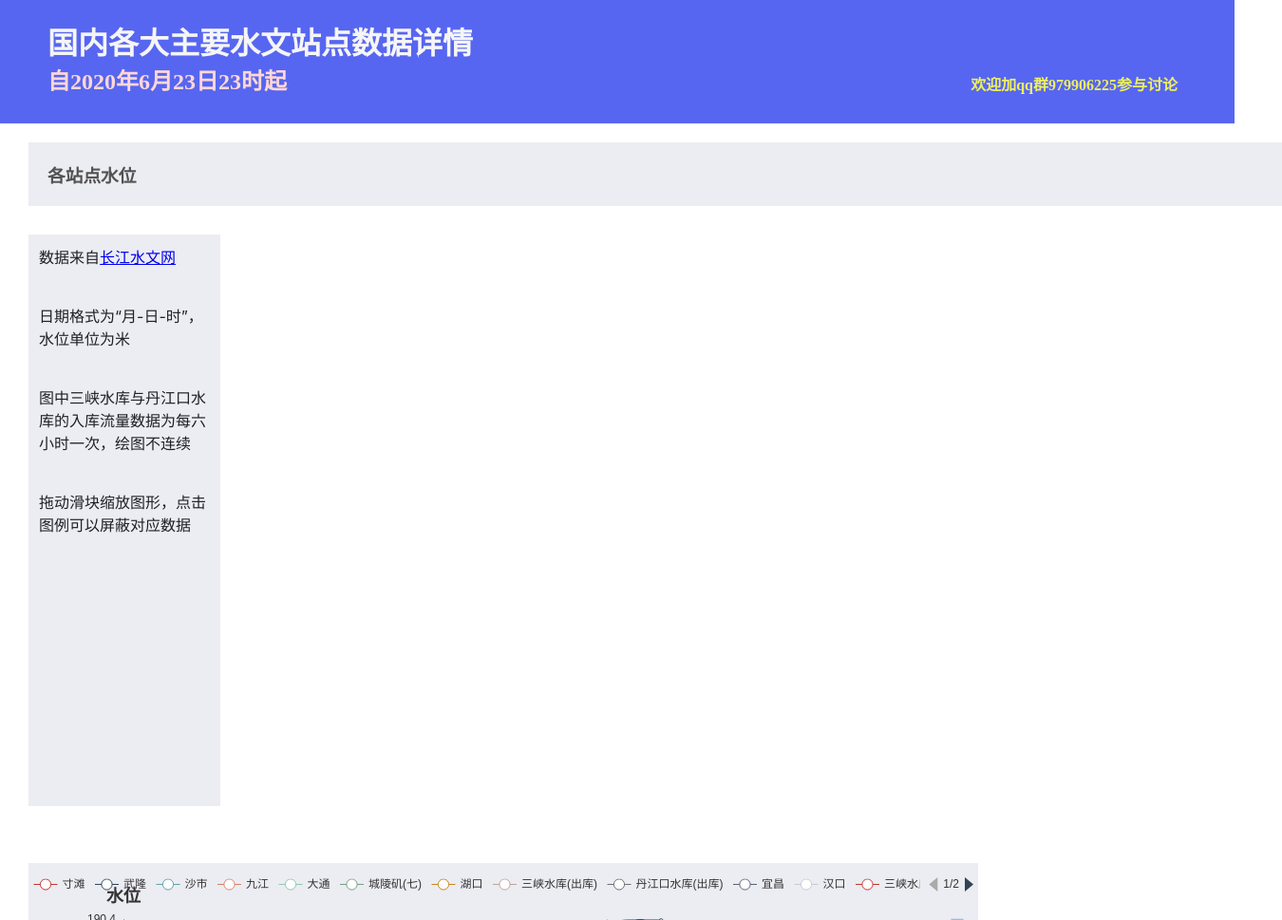
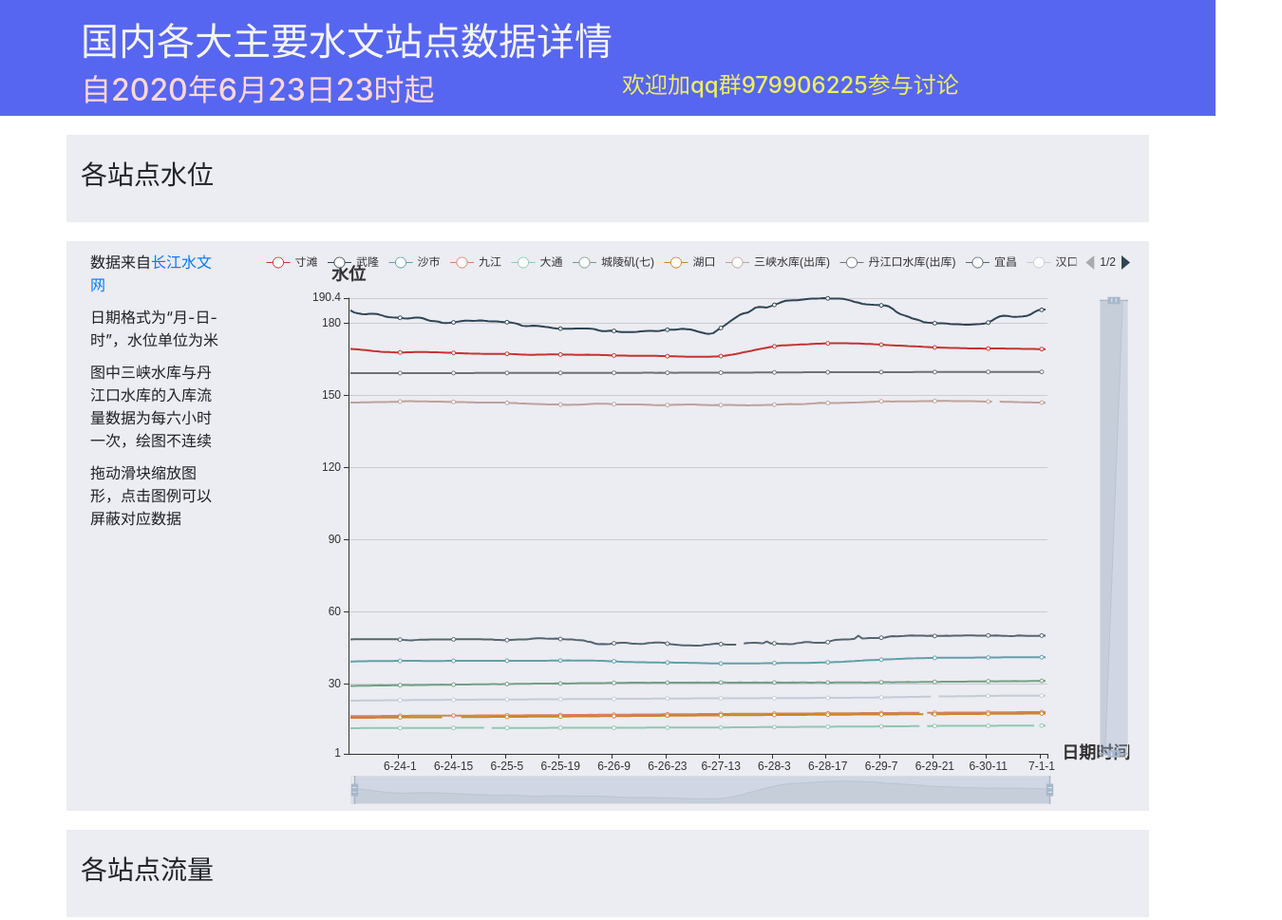
Before and after one commit to MilkyBoat/Flood-Spider, a plain HTML site: page index.html in a window 1280 px wide. Shown: the top 969 px of the page at 95% size, 1350 px wide, since content can reach past the window. Drawn offline with nearby package versions, Linux system fonts and the light colour scheme.

Commit message:
Add files via upload

```diff
--- a/index.html
+++ b/index.html
@@ -1,100 +1,114 @@
 <!DOCTYPE html>
 <html>
+
 <head>
     <title>2020中国水情</title>
     <meta charset="utf-8">
+    <meta name="viewport" content="width=device-width, initial-scale=1.0">
+    <script src="https://cdn.jsdelivr.net/npm/jquery@3.5.1/dist/jquery.slim.min.js"
+        integrity="sha384-DfXdz2htPH0lsSSs5nCTpuj/zy4C+OGpamoFVy38MVBnE+IbbVYUew+OrCXaRkfj" crossorigin="anonymous">
+    </script>
+    <script src="https://cdn.jsdelivr.net/npm/popper.js@1.16.0/dist/umd/popper.min.js"
+        integrity="sha384-Q6E9RHvbIyZFJoft+2mJbHaEWldlvI9IOYy5n3zV9zzTtmI3UksdQRVvoxMfooAo" crossorigin="anonymous">
+    </script>
+    <link rel="stylesheet" href="https://cdn.jsdelivr.net/npm/bootstrap@4.5.0/dist/css/bootstrap.min.css"
+        integrity="sha384-9aIt2nRpC12Uk9gS9baDl411NQApFmC26EwAOH8WgZl5MYYxFfc+NcPb1dKGj7Sk" crossorigin="anonymous">
+    <script src="https://cdn.jsdelivr.net/npm/bootstrap@4.5.0/dist/js/bootstrap.min.js"
+        integrity="sha384-OgVRvuATP1z7JjHLkuOU7Xw704+h835Lr+6QL9UvYjZE3Ipu6Tp75j7Bh/kR0JKI" crossorigin="anonymous">
+    </script>
     <script src="./js/echarts.min.js"></script>
     <script src="./js/data.js"></script>
     <style>
-        html body{
+        .margin_top20 {
+            margin-top: 20px;
+        }
+
+        .echarts-map {
+            height: 600px;
+            color: rgb(184, 201, 209);
+            background-color: #ececf3;
+        }
+
+        .header-top {
+            width: 100%;
             margin: 0;
-        }
-        .header-top{
-            width: 100%;
-            height: 100px;
-            margin: 0;
-            padding: 10px;
-            padding-top: 20px;
             display: block;
             background-color: rgb(87, 102, 240);
         }
-        @media screen and (max-width: 504px) {
-            .header-top{
-                height: 140px;
+
+        @media screen and (max-width: 768px) {
+            .top-title {
+                font-size: 1.2em;
             }
+            .echarts-map {
+                height: 300px;
+            }
+            .echarts-detail h3{font-size: 1.2em;}
         }
-        .top-title{
-            margin: 0;
-            padding: 40px;
-            padding-bottom: 0;
-            padding-right: 0;
-            display : inline;
+
+        .top-title {
             color: whitesmoke;
         }
-        .top-info{
-            margin-right: 40px;
-            padding: 10px;
-            float: right;
+
+        .top-info {
             color: rgb(237, 240, 94);
         }
-        .echarts-map{
-            float: left;
-            margin: 30px;
-            width: 1000px;
-            height:600px;
-            color: rgb(184, 201, 209);
+
+        .echarts-detail {
             background-color: #ececf3;
         }
-        .echarts-detail{
-            float: left;
-            width: 200px;
-            height: 600px;
-            margin: 30px;
-            margin-right: 0;
-            padding: 1px;
-            background-color: #ececf3;
-        }
-        .echarts-detail p{
+
+        .echarts-detail p {
             margin: 10px;
             color: rgb(32, 32, 39);
-            font-family: 'Microsoft YaHei','SF Pro Display',Roboto,Noto,Arial,'PingFang SC',sans-serif;
+            font-family: 'Microsoft YaHei', 'SF Pro Display', Roboto, Noto, Arial, 'PingFang SC', sans-serif;
         }
-        .charts-title{
-            float: left;
-            margin: 20px 20px 0 30px;
-            padding: 20px;
-            width: 100%;
-            color: rgb(82, 82, 82);
-            background-color: #ececf3;
+
+        .echarts-detail h3 {
+            line-height: 3;
         }
     </style>
 </head>
+
 <body>
-    <div class='header-top'>
-        <div><h1 class="top-title">国内各大主要水文站点数据详情</h1></div>
-        <div>
-            <h2 class="top-title" style="color: rgb(255, 215, 215);">自2020年6月23日23时起</h2>
-            <h4 class="top-title top-info">欢迎加qq群979906225参与讨论</h4>
+    <div class='header-top row'>
+        <div class="container">
+            <div class="row">
+                <h1 class="top-title col-12 margin_top20">国内各大主要水文站点数据详情</h1>
+            </div>
+            <div class="row">
+                <h2 class="top-title col-xl-6 col-md-12" style="color: rgb(255, 215, 215);">自2020年6月23日23时起</h2>
+                <h4 class="top-title top-info col-xl-6 col-md-12">欢迎加qq群979906225参与讨论</h4>
+            </div>
         </div>
     </div>
-    <div class="echarts-container">
-        <h3 class="charts-title">各站点水位</h3>
-        <div class="echarts-detail">
-            <p>数据来自<a href='http://www.cjh.com.cn/'>长江水文网</a></p><br>
-            <p>日期格式为“月-日-时”，水位单位为米</p><br>
-            <p>图中三峡水库与丹江口水库的入库流量数据为每六小时一次，绘图不连续</p><br>
-            <p>拖动滑块缩放图形，点击图例可以屏蔽对应数据</p>
+    <div class="container">
+        <div class="row margin_top20">
+            <div class="echarts-detail col-12">
+                <h3>各站点水位</h3>
+            </div>
         </div>
-        <div id="level" class="echarts-map"></div>
+        <div class="row margin_top20">
+            <div class="echarts-detail col-md-12 col-xl-2">
+                <p>数据来自<a href='http://www.cjh.com.cn/'>长江水文网</a></p>
+                <p>日期格式为“月-日-时”，水位单位为米</p>
+                <p>图中三峡水库与丹江口水库的入库流量数据为每六小时一次，绘图不连续</p>
+                <p>拖动滑块缩放图形，点击图例可以屏蔽对应数据</p>
+            </div>
+            <div id="level" class="echarts-map col-xl-10 col-md-12"></div>
+        </div>
+        <div class="row margin_top20">
+            <div class="echarts-detail col-12">
+                <h3>各站点流量</h3>
+            </div>
+        </div>
+        <div class="row margin_top20">
+            <div class="echarts-detail col-lg-12 col-xl-2">
+                <p>日期格式为“月-日-时”，流量单位为立方米每秒</p><br>
+            </div>
+            <div id="flow" class="echarts-map col-xl-10 col-lg-12"></div>
+        </div>
     </div>
-    <div class="echarts-container">
-        <h3 class="charts-title">各站点流量</h3>
-        <div class="echarts-detail">
-            <p>日期格式为“月-日-时”，流量单位为立方米每秒</p><br>
-        </div>
-        <div id="flow" class="echarts-map"></div>
-    </div>
-
     <script>
         var level_chart = echarts.init(document.getElementById('level'));
         level_chart.setOption(level);
@@ -102,4 +116,5 @@
         flow_chart.setOption(flow);
     </script>
 </body>
+
 </html>
```
